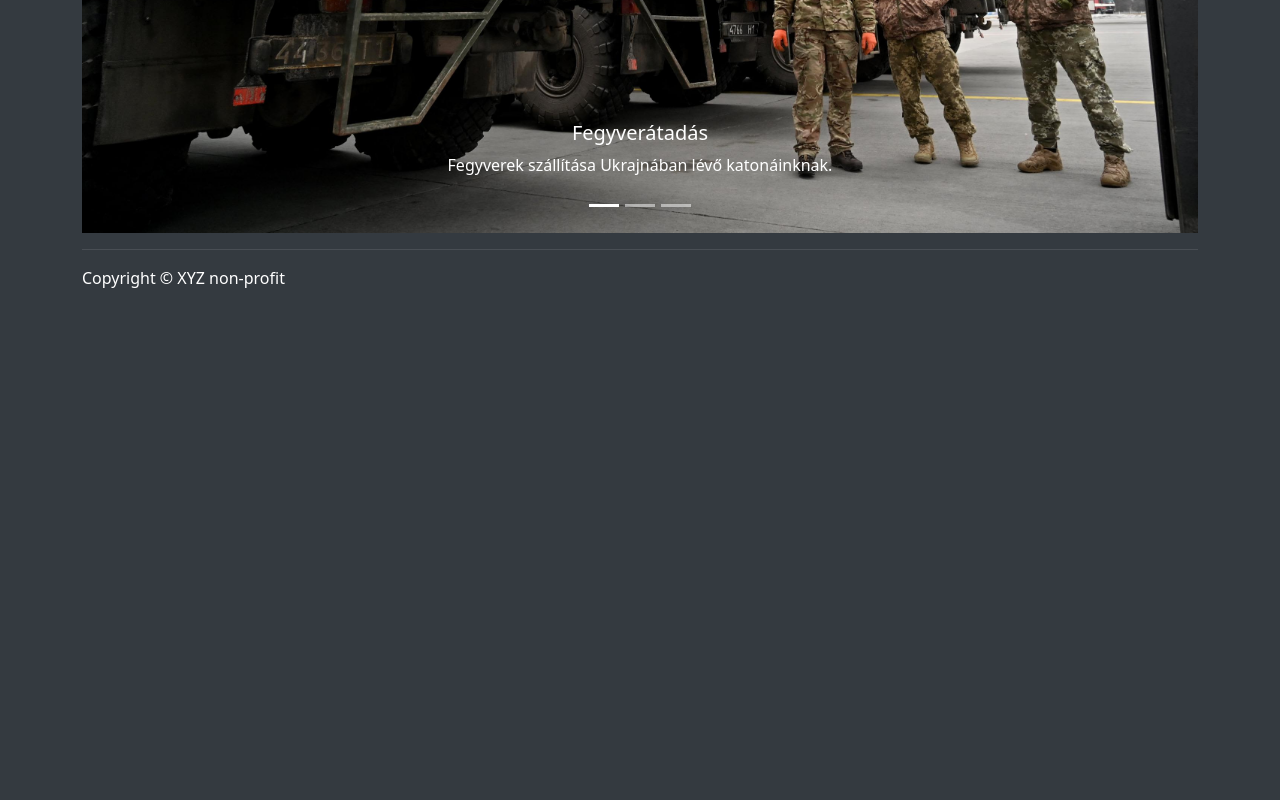
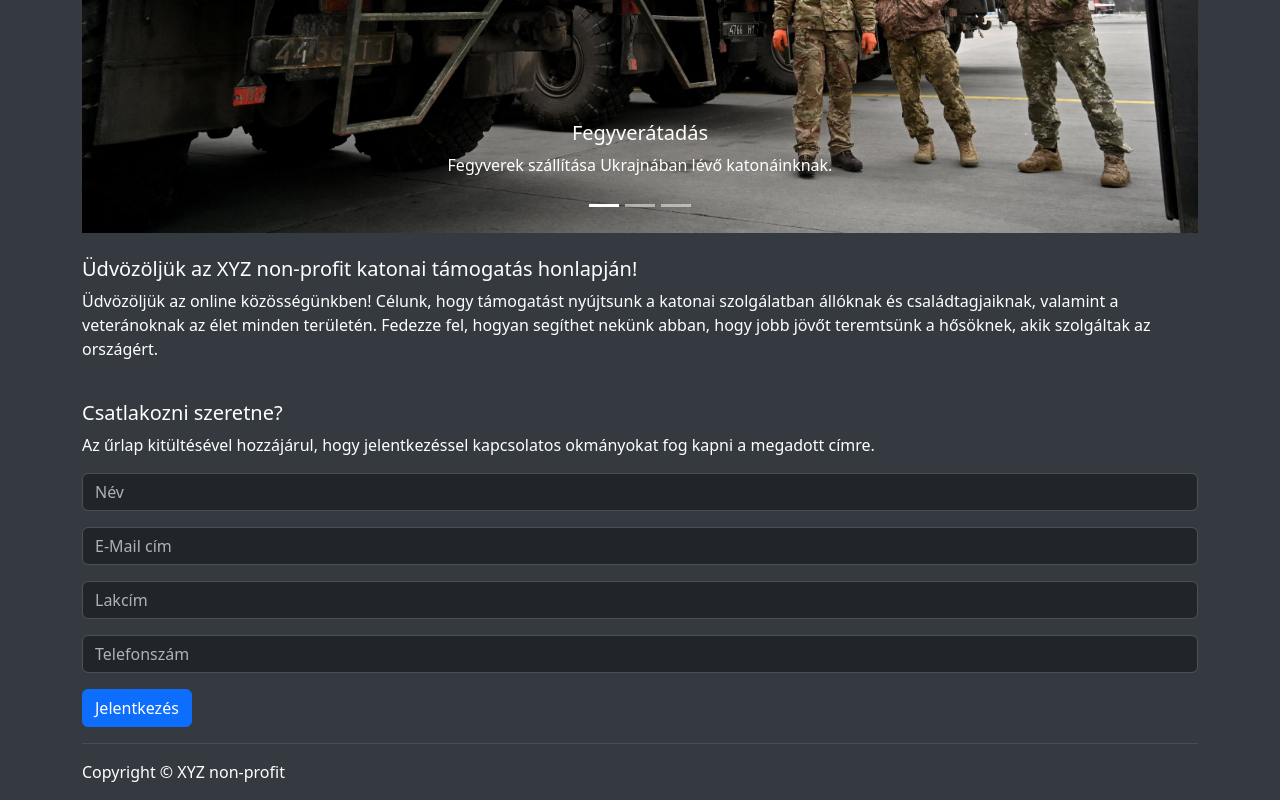
Before and after one commit to SkyFallOfficial/nonprofit-school, a plain HTML site: page index.html in a window 1280 px wide. Shown: the part 618-1418 px from the top of the page. Before the commit the page ends 924 px from the top, so only its background shows below. Drawn offline with nearby package versions, Linux system fonts and the light colour scheme.

Commit message:
Some new stuff

```diff
--- a/css/main.css
+++ b/css/main.css
@@ -7,8 +7,13 @@ body {
     border-radius: 25px;
     border: 2px solid rgba(0, 0, 0, 0);
 
-    backdrop-filter: blur(10px);
+    backdrop-filter: blur(8px);
     background-color: rgba(255, 255, 255, 0.1);
+}
+
+.carousel .item img {
+    max-height: 5px;
+    min-width: auto;
 }
 
 hr {
--- a/index.html
+++ b/index.html
@@ -53,7 +53,7 @@
         <div class="carousel-indicators">
           <button type="button" data-bs-target="#carouselExampleCaptions" data-bs-slide-to="0" class="active" aria-current="true" aria-label="Fegyverátadás"></button>
           <button type="button" data-bs-target="#carouselExampleCaptions" data-bs-slide-to="1" aria-label="Fegyverfogadás"></button>
-          <button type="button" data-bs-target="#carouselExampleCaptions" data-bs-slide-to="2" aria-label="Slide 3"></button>
+          <button type="button" data-bs-target="#carouselExampleCaptions" data-bs-slide-to="2" aria-label="Fegyvertesztelés"></button>
         </div>
         <div class="carousel-inner">
           <div class="carousel-item active">
@@ -73,7 +73,7 @@
           <div class="carousel-item">
             <img src="img/fegvertesteles.jpg" class="d-block w-100" alt="Fegyvertesztelés">
             <div class="carousel-caption d-none d-md-block">
-              <h5>Fegyvertesztelésl</h5>
+              <h5>Fegyvertesztelés</h5>
               <p>Fegyverek tesztelése átadás előtt.</p>
             </div>
           </div>
@@ -88,6 +88,35 @@
         </button>
       </div>
 
+      <br>
+
+      <h5>Üdvözöljük az XYZ non-profit katonai támogatás honlapján!</h5>
+      <p>
+        Üdvözöljük az online közösségünkben! Célunk, hogy támogatást nyújtsunk a katonai szolgálatban állóknak és családtagjaiknak, valamint a veteránoknak az élet minden területén. Fedezze fel, hogyan segíthet nekünk abban, hogy jobb jövőt teremtsünk a hősöknek, akik szolgáltak az országért.
+      </p>
+
+      <br>
+
+      <h5>Csatlakozni szeretne?</h5>
+      <p>
+        Az űrlap kitültésével hozzájárul, hogy jelentkezéssel kapcsolatos okmányokat fog kapni a megadott címre.
+      </p>
+      <form data-bs-theme="dark" onsubmit="return false">
+        <div class="mb-3">
+          <input type="text" class="form-control" id="nev" aria-describedby="nevHelp" placeholder="Név" required>
+        </div>
+        <div class="mb-3">
+          <input type="email" class="form-control" id="email" aria-describedby="emailHelp" placeholder="E-Mail cím" required>
+        </div>
+        <div class="mb-3">
+          <input type="text" class="form-control" id="lakcim" aria-describedby="cimHelp" placeholder="Lakcím" required>
+        </div>
+        <div class="mb-3">
+          <input type="tel" class="form-control" id="telefon" placeholder="Telefonszám" required>
+        </div>
+        <button type="submit" data-bs-toggle="modal" class="btn btn-primary" data-bs-target="jelentkezesModal">Jelentkezés</button>
+      </form>
+
       <hr>
 
       <footer>
```
Also changed, not shown: partner.html (+2 -0 lines), img/COGFlag.png (added), img/fireflies.png (added).
